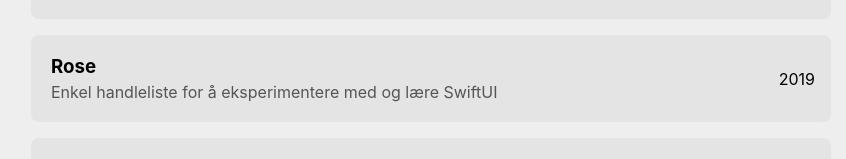
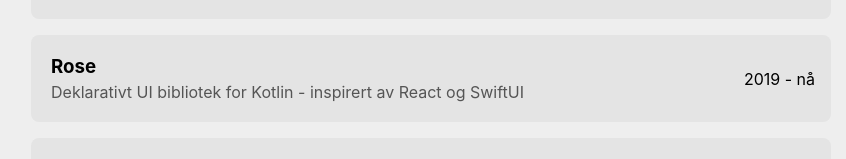
Before and after one commit to fshauge/homepage, a React (Create React App) app: page /#/profile in a window 1280 px wide. Shown: the part 937-1096 px from the top of the page, without its empty margins (209-1055 px from the left). Built offline with nearby package versions, Linux system fonts and the light colour scheme.

Commit message:
Update Rose project description

```diff
--- a/src/components/Profile.tsx
+++ b/src/components/Profile.tsx
@@ -108,8 +108,8 @@
                 <i className="devicon-kotlin-plain colored" title="Swift" />{" "}
               </Fragment>
             }
-            summary="Enkel handleliste for å eksperimentere med og lære SwiftUI"
-            duration={{ start: "2019" }}
+            summary="Deklarativt UI bibliotek for Kotlin - inspirert av React og SwiftUI"
+            duration={{ start: "2019", end: "nå" }}
           />,
           <Project
             name={
```
